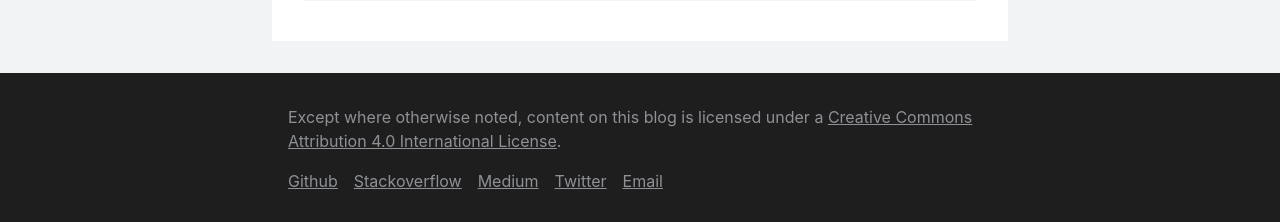
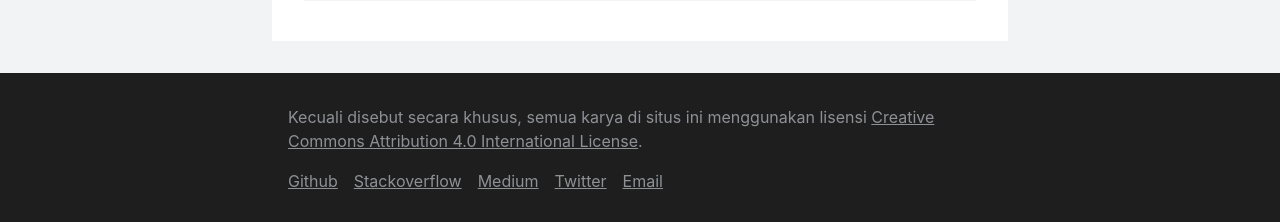
Before and after one commit to risan/koding, a Jekyll site: the page built from about.md, in a window 1280 px wide. Shown: the part 1067-1289 px from the top of the page. Built offline with Jekyll 4.4.1, drawn with Linux system fonts in a browser that asks for light colours; comment, search, counter and statistics services are not loaded.

Commit message:
:globe_with_meridians: Use bahasa in the footer

```diff
--- a/_includes/footer.html
+++ b/_includes/footer.html
@@ -4,7 +4,7 @@
       {% if site.arwen.footer_license %}
         {{ site.arwen.footer_license }}
       {% else %}
-        Except where otherwise noted, content on this blog is licensed under a
+        Kecuali disebut secara khusus, semua karya di situs ini menggunakan lisensi
         <a rel="license" href="https://creativecommons.org/licenses/by/4.0/">Creative Commons Attribution 4.0 International License</a>.
       {% endif %}
     </p>
```
